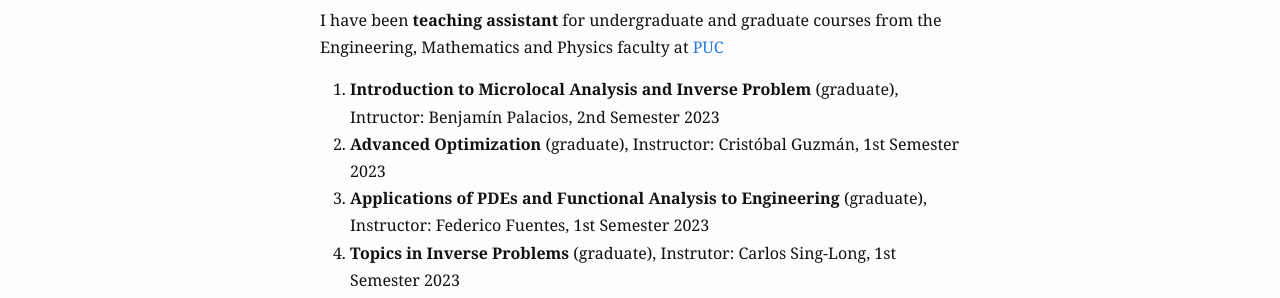
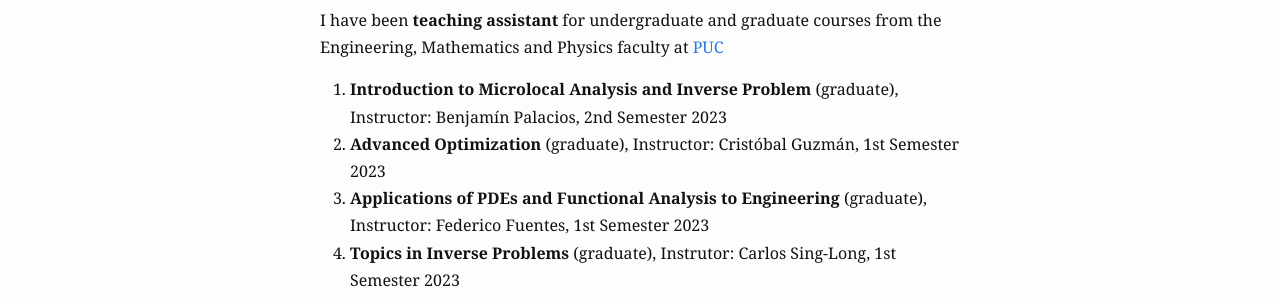
Before and after one commit to ignacontreras/ignacontreras.github.io, a Jekyll site: the page built from teaching.md, in a window 1280 px wide. Shown: the part 149-447 px from the top of the page. Built offline with Jekyll 4.4.1, drawn with Linux system fonts in a browser that asks for light colours.

Commit message:
Update teaching.md

```diff
--- a/teaching.md
+++ b/teaching.md
@@ -7,7 +7,7 @@ slug: /teaching
 I have been <b>teaching assistant </b>  for undergraduate and graduate courses from the Engineering, Mathematics and Physics faculty at <a href= "https://www.uc.cl/en">PUC <a/>
 <ol>
   <li>
-    <b>Introduction to Microlocal Analysis and Inverse Problem</b> (graduate), Intructor: Benjamín Palacios, 2nd Semester 2023
+    <b>Introduction to Microlocal Analysis and Inverse Problem</b> (graduate), Instructor: Benjamín Palacios, 2nd Semester 2023
   </li>
   <li>
     <b>Advanced Optimization</b> (graduate), Instructor: Cristóbal Guzmán, 1st Semester 2023
```
